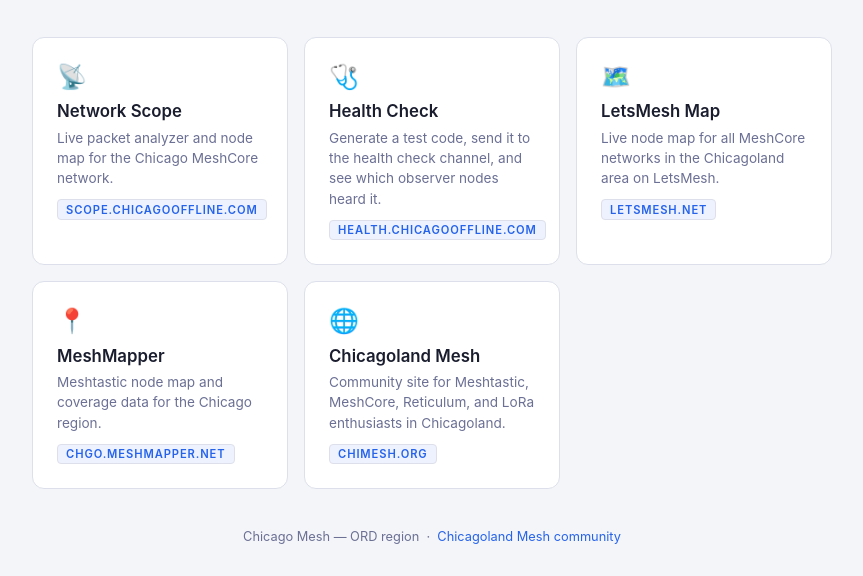
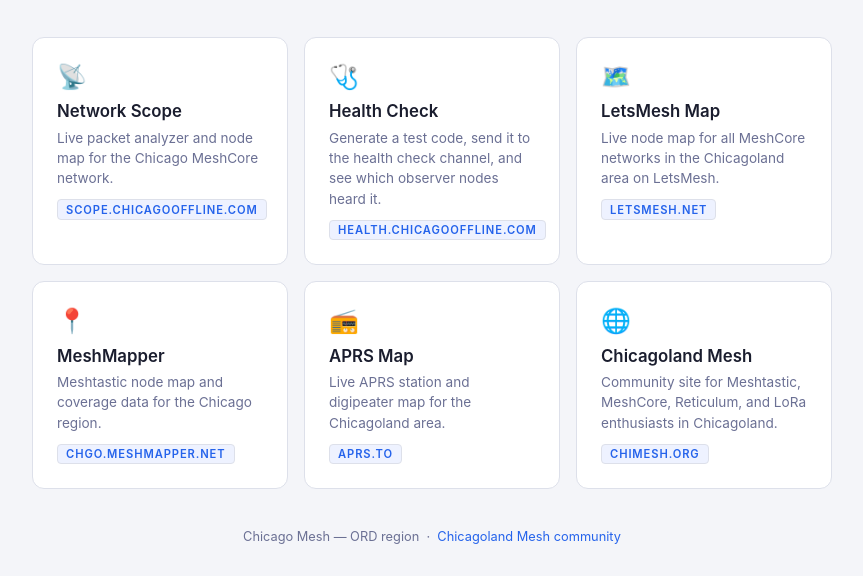
Before and after one commit to emuehlstein/slcmesh-mqtt, a plain HTML site: page landing/index.html in a window 1280 px wide. Shown: the part 260-836 px from the top of the page, without its empty margins (208-1071 px from the left). Drawn offline with Linux system fonts and the light colour scheme.

Commit message:
Add APRS map link to landing page

```diff
--- a/landing/index.html
+++ b/landing/index.html
@@ -184,6 +184,13 @@
       <span class="card-tag">chgo.meshmapper.net</span>
     </a>
 
+    <a class="card" href="https://aprs.to/?center=42.1176,-87.7972&amp;zoom=9">
+      <div class="card-icon">📻</div>
+      <div class="card-title">APRS Map</div>
+      <div class="card-desc">Live APRS station and digipeater map for the Chicagoland area.</div>
+      <span class="card-tag">aprs.to</span>
+    </a>
+
     <a class="card" href="https://chimesh.org">
       <div class="card-icon">🌐</div>
       <div class="card-title">Chicagoland Mesh</div>
```
